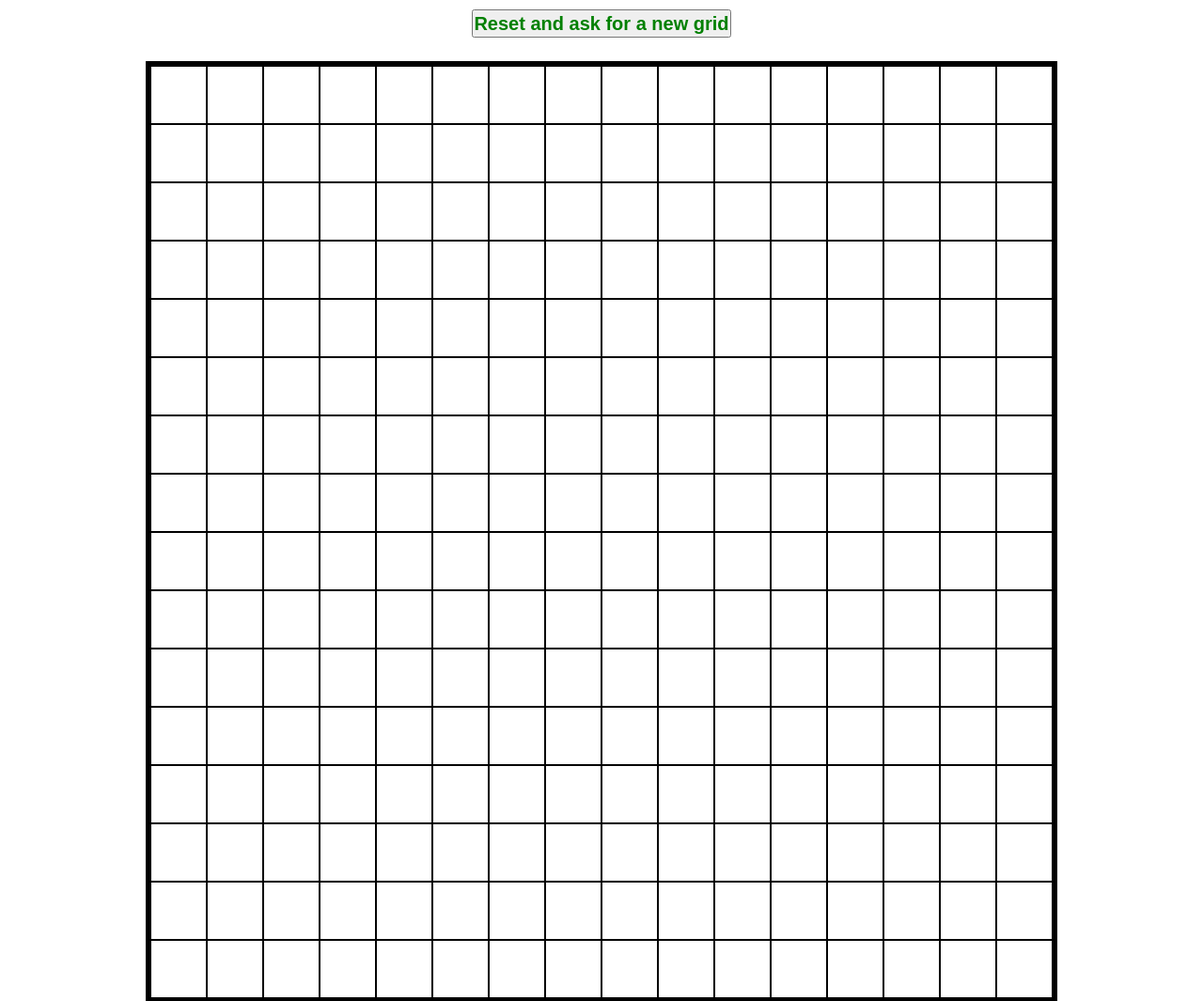
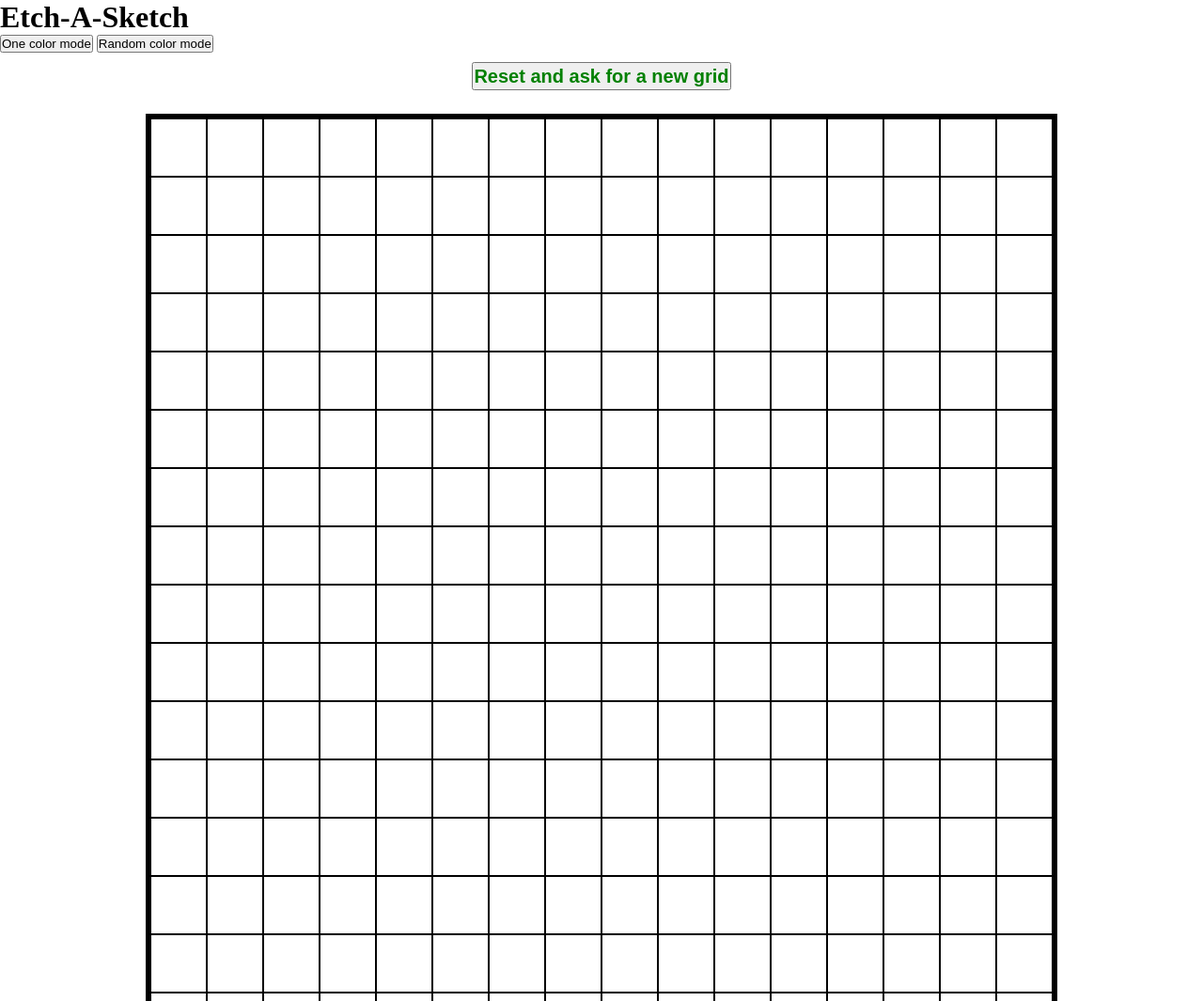
Before and after one commit to YunaBlood/odin-etch-a-sketch, a plain HTML site: page index.html in a window 1280 px wide. Shown: the top 1065 px of the page at 94% size. Drawn offline with Linux system fonts and the light colour scheme.

Commit message:
Added container and div container for button
To add functionality and style to my Etch-a-Sketch

```diff
--- a/index.html
+++ b/index.html
@@ -8,9 +8,17 @@
     <script src="./script.js" defer></script>
 </head>
 <body>
-    <button id="reset-grid"></button>
-    <div id="grid-container">
+    <div id="container">
+        <h1>Etch-A-Sketch</h1>
+        <div id="control">
+            <button id="default-color">One color mode</button>
+            <button id="random-color">Random color mode</button>
+            <button id="reset-grid"></button>
+        </div>
+        <div id="grid-container">
 
+        </div>
     </div>
+
 </body>
 </html>
```
